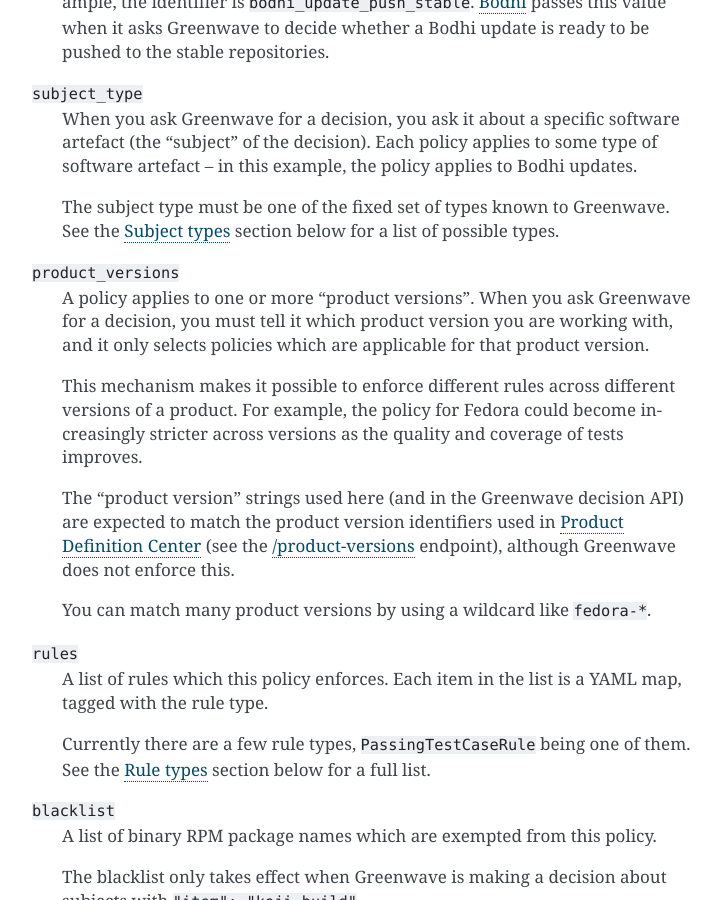
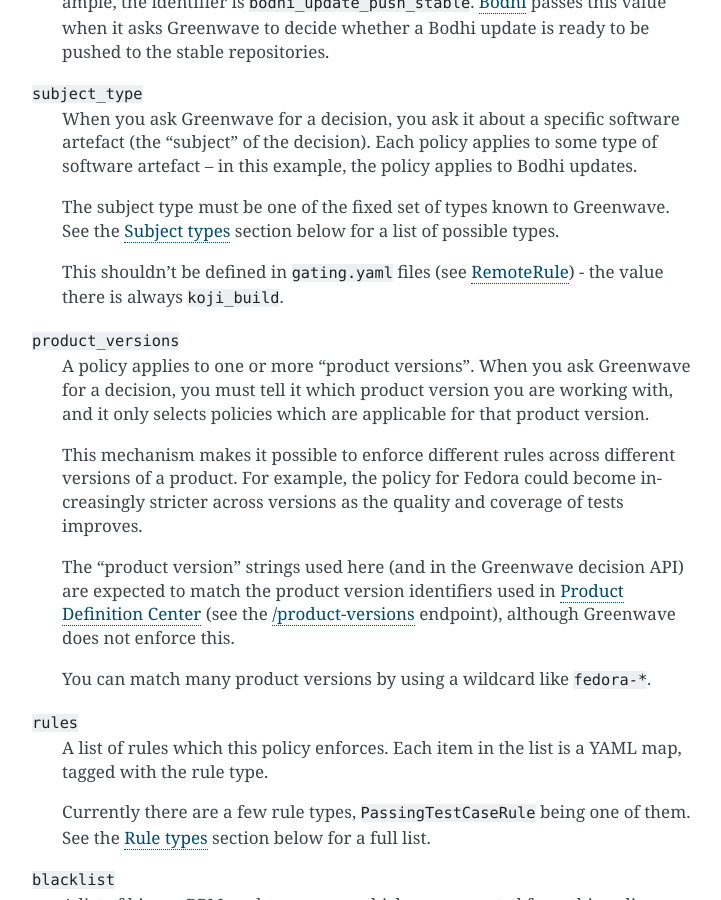
Before and after one commit to release-engineering/greenwave, a Sphinx documentation site: the page built from docs/policies.rst, in a window 1280 px wide and 900 px high, scrolled down 1253 px. Shown: the whole window, without its empty margins (388-1109 px from the left). Built offline with Sphinx 7.4.7, drawn with Linux system fonts in a browser that asks for light colours; pages that are not in the unit, such as notebooks, are missing from menus.

Commit message:
docs: Make it clear to omit subject_type in gating.yaml

```diff
--- a/docs/policies.rst
+++ b/docs/policies.rst
@@ -70,6 +70,9 @@
 
    The subject type must be one of the fixed set of types known to Greenwave.
    See the :ref:`subject-types` section below for a list of possible types.
+
+   This shouldn't be defined in ``gating.yaml`` files (see :ref:`remote-rule`)
+   - the value there is always ``koji_build``.
 
 ``product_versions``
    A policy applies to one or more "product versions". When you ask Greenwave
```
